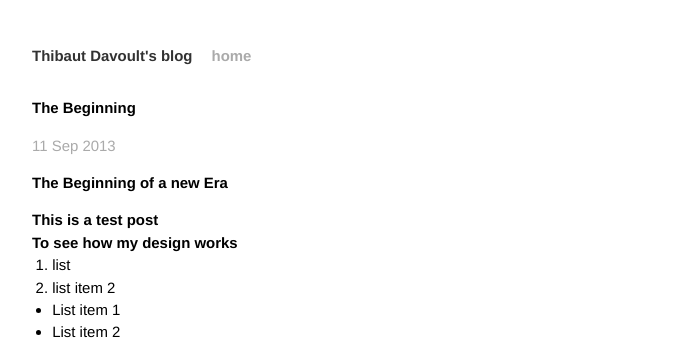
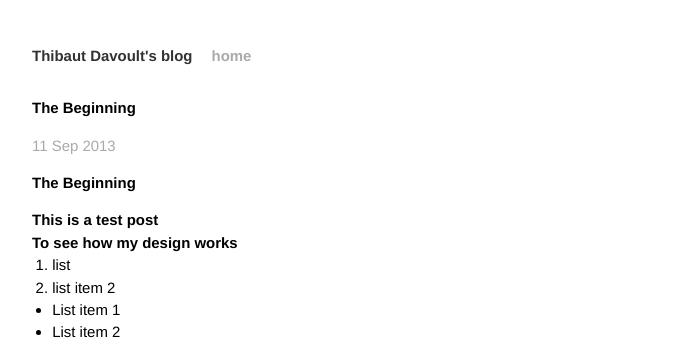
Before and after one commit to thibautdavoult/blog, a Jekyll site: the page built from _posts/2013-09-11-beginning.markdown, in a window 1280 px wide. Shown: the top 362 px of the page, without its empty margins (294-985 px from the left). Built offline with Jekyll 4.4.1, drawn with Linux system fonts in a browser that asks for light colours; Markdown is read by kramdown in place of the engine named in the settings.

Commit message:
small wording :wq :wq

```diff
--- a/_posts/2013-09-11-beginning.markdown
+++ b/_posts/2013-09-11-beginning.markdown
@@ -5,7 +5,7 @@ date:   2013-09-11 21:36:00
 categories: Ramblings
 ---
 
-# The Beginning of a new Era
+# The Beginning
 ## This is a test post
 ### To see how my design works
 
```
